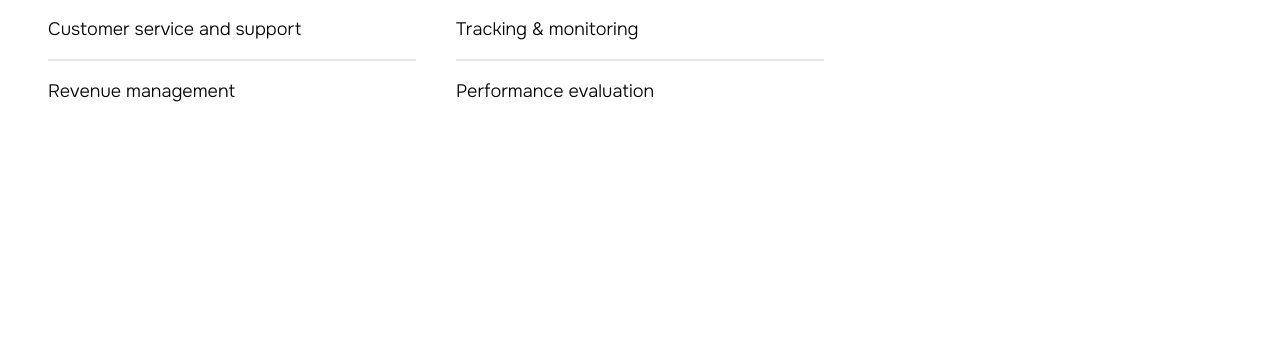
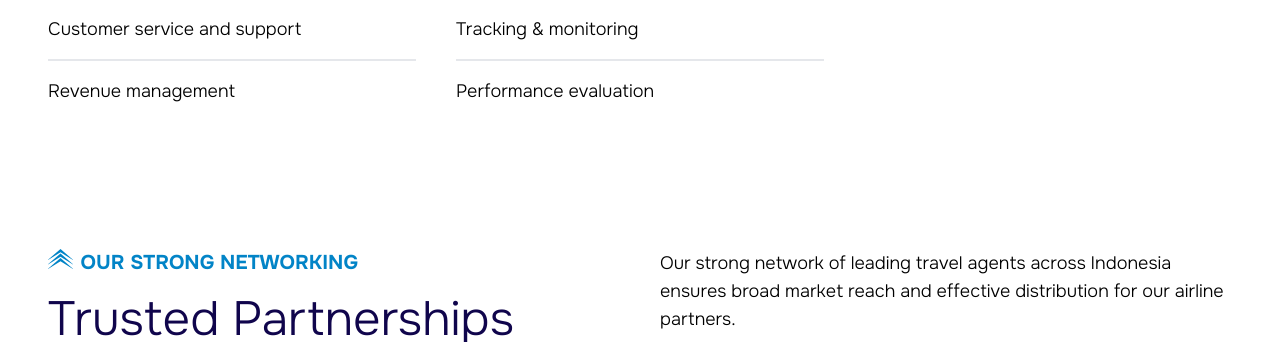
Before and after one commit to mabrurherza/aviaventura-design, an Astro site: page / in a window 1280 px wide. Shown: the part 2477-2819 px from the top of the page. Built offline with nearby package versions, Linux system fonts and the light colour scheme; Astro itself is replaced by a stand-in of ours.

Commit message:
style: adjust padding again

```diff
--- a/src/pages/index.astro
+++ b/src/pages/index.astro
@@ -110,7 +110,7 @@ import Navbar from "../components/Navbar.astro"
       </ul>
     </div>
   </section>
-  <section class="container mx-auto flex flex-col gap-10 pt-32 lg:py-56 lg:flex-row">
+  <section class="container mx-auto flex flex-col gap-10 pt-32 lg:flex-row">
     <div class="flex-1">
       <p class="mb-3 inline-flex gap-2 text-xl font-bold uppercase text-sky-600">
         <img src="/img/headerBullet.svg" alt="Header Bullet" class="h-[1em]">
```
